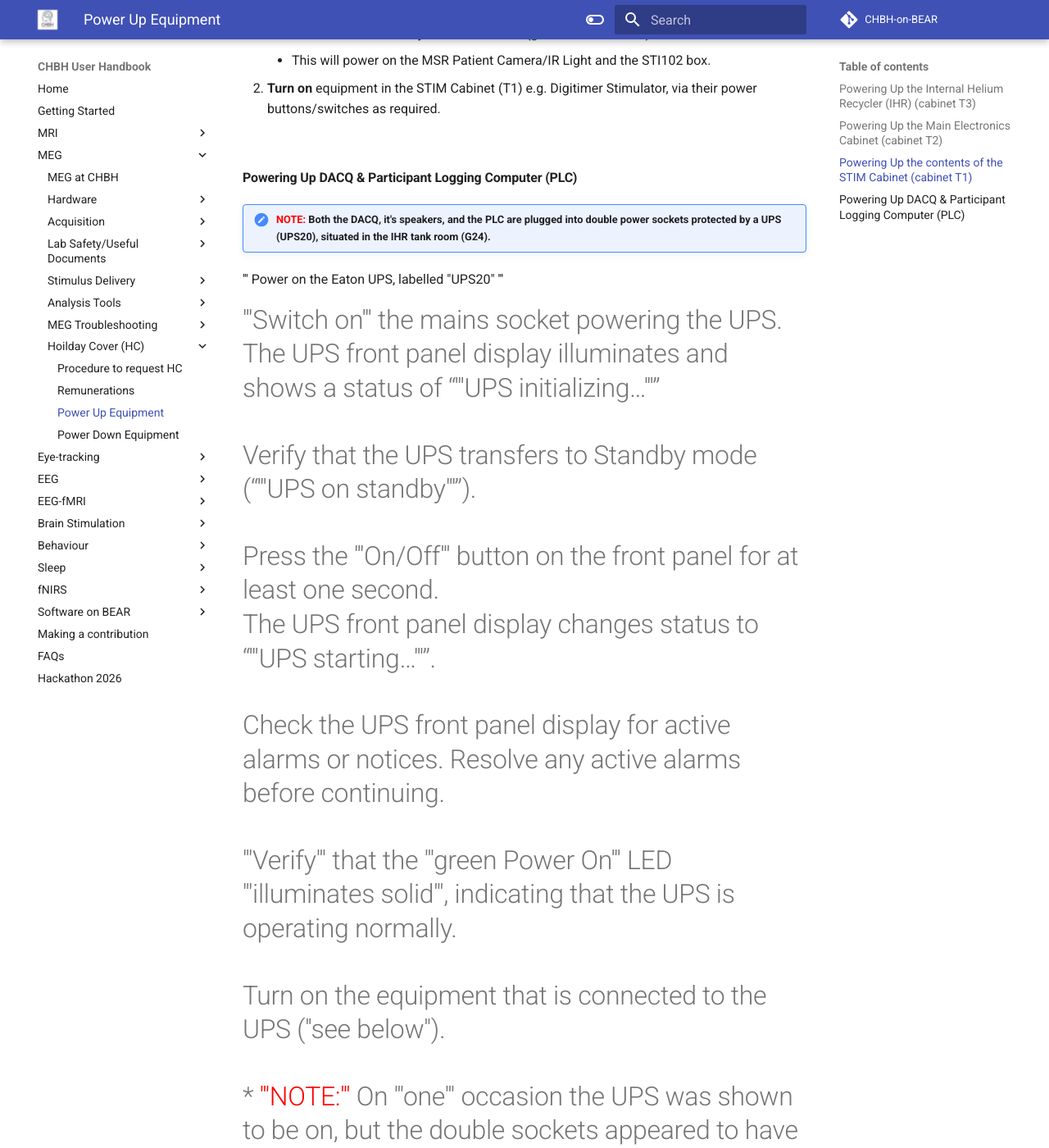
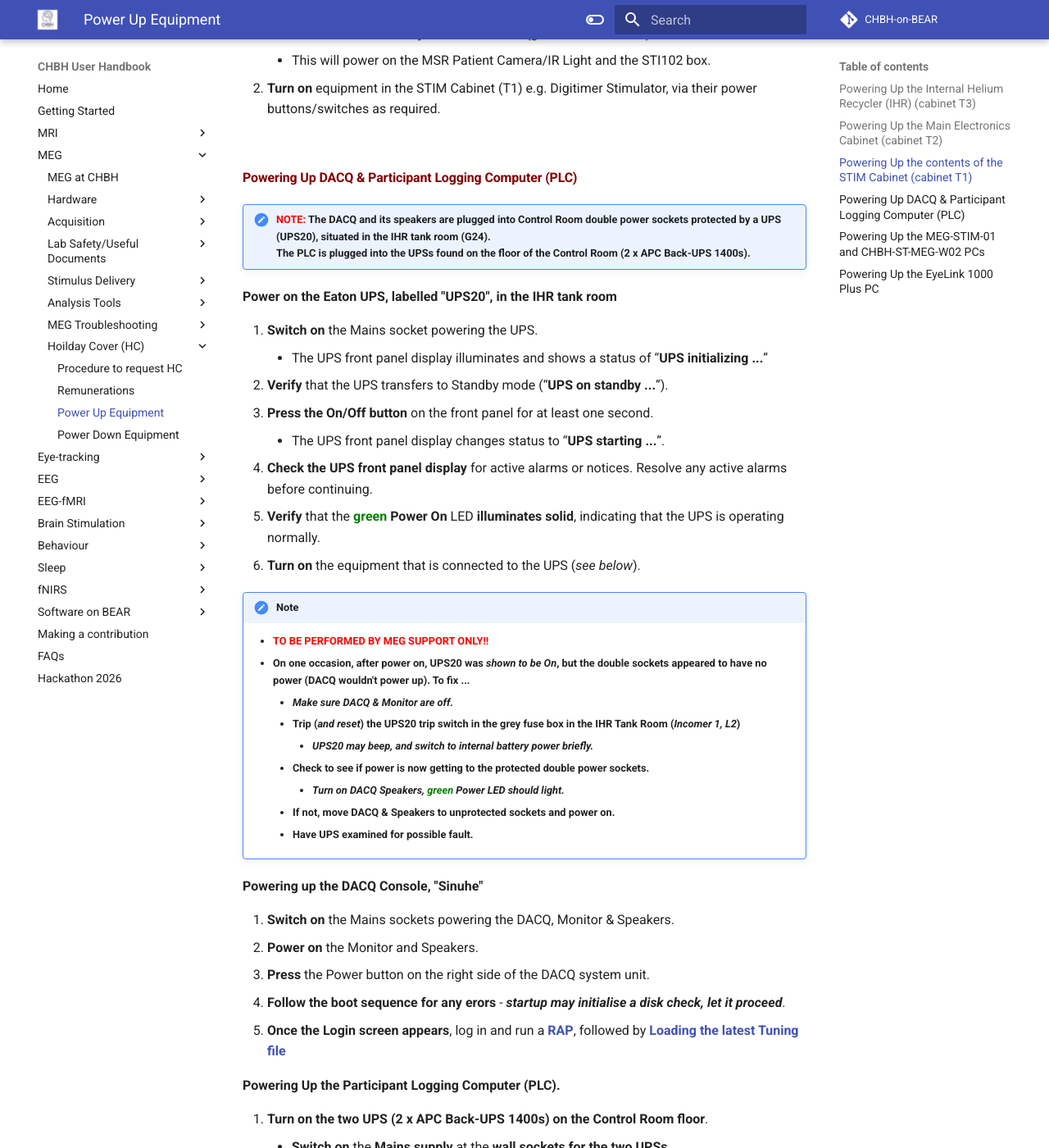
Before and after one commit to chbh-opensource/chbh-on-bear, an MkDocs documentation site: the page built from docs/meg/troubleshooting/power_up.md, in a window 1280 px wide and 1400 px high, scrolled down 2482 px. Shown: the whole window at 82% size. Built offline with MkDocs 1.6.1 and Material for MkDocs 9.7.7, drawn with Linux system fonts in a browser that asks for light colours; comment, search, counter and statistics services are not loaded; some of the changed text lies outside the part shown.

Commit message:
Continuing with MEG HC repo

```diff
--- a/docs/meg/troubleshooting/power_up.md
+++ b/docs/meg/troubleshooting/power_up.md
@@ -1,12 +1,12 @@
 # Power Up Equipment
 
 <big>
-**Cold start power up after mains failure / Service Operations / or at Start-of-Day**
+**<span style="color:maroon">Cold start power up after mains failure / Service Operations / or at Start-of-Day</span>**
 </big>
 
 !!! note "<span style="color:red">NOTE:</span> "*The main electronics cabinet has been equipped with a power failure release main switch to ensure proper boot-up sequence of the computers. The following instructions are to be used  after mains power to the main electronics cabinet has been off due to mains failure or because the power to the three isolation transformers in the IHR tank room has been disconnected e.g. for service operations*"."
 
-#### Powering Up the Internal Helium Recycler (IHR) (cabinet T3)
+#### <span style="color:maroon">Powering Up the Internal Helium Recycler (IHR) (cabinet T3)</span>
 
 1. **Make sure** the valves are as per this **[Figure 7.38](../../meg/pdfs/Figure_7-38.pdf)**.
 	- *The valves shouldn't have been changed from their defaults since MEG installation.*
@@ -20,7 +20,7 @@
 8. To continue normal operations, click the **Normal Mode** button on the Service GUI.
 
 <br />
-#### Powering Up the Main Electronics Cabinet (cabinet T2)
+#### <span style="color:maroon">Powering Up the Main Electronics Cabinet (cabinet T2)</span>
 
 !!! note "<span style="color:red">NOTE:</span> The Main Electronics Cabinet (T2) is protected by a UPS (UPS21), situated in the IHR tank room (G24)."
 
@@ -58,60 +58,71 @@ The **[Power Control Panel](../../images/meg/DSP_Electronics.jpg)** of the Main
 !!! note "<span style=color:red>NOTE:</span> Each time the MEG front end is powered it must be initialized by running a [RAP](../../meg/acquisition/rap.md).<br /> Also the latest tuning file must be loaded, via Tuner.<br /><span style=color:red>**NOTE:**</span> For optimum noise performance, let the Preamplifiers stabilize for approximately 1-2 hours before commencing MEG measurements."
 
 <br />
-#### Powering Up the contents of the STIM Cabinet (cabinet T1)
+#### <span style="color:maroon">Powering Up the contents of the STIM Cabinet (cabinet T1)</span>
 
 1. **Switch on** the filtered 6way Mains extension (**<span style="color:green">green</span>** rocker switch).
 	 - This will power on the MSR Patient Camera/IR Light and the STI102 box.
 2. **Turn on** equipment in the STIM Cabinet (T1) e.g. Digitimer Stimulator, via their power buttons/switches as required.
 
 <br />
-#### Powering Up DACQ & Participant Logging Computer (PLC)
+#### <span style="color:maroon">Powering Up DACQ & Participant Logging Computer (PLC)</span>
 
-!!! note "<span style="color:red">NOTE:</span> Both the DACQ, it's speakers, and the PLC are plugged into double power sockets protected by a UPS (UPS20), situated in the IHR tank room (G24)."
+!!! note "<span style="color:red">NOTE:</span> The DACQ and its speakers are plugged into Control Room double power sockets protected by a UPS (UPS20), situated in the IHR tank room (G24).<br /> The PLC is plugged into the UPSs found on the floor of the Control Room (2 x APC Back-UPS 1400s)."
 
-''' Power on the Eaton UPS, labelled "UPS20" '''
+**Power on the Eaton UPS, labelled "UPS20", in the IHR tank room**
 
-# '''Switch on''' the mains socket powering the UPS. <br /> The UPS front panel display illuminates and shows a status of “'''UPS initializing…'''”
-# Verify that the UPS transfers to Standby mode (“'''UPS on standby'''”).
-# Press the '''On/Off''' button on the front panel for at least one second. <br /> The UPS front panel display changes status to “'''UPS starting…'''”.
-# Check the UPS front panel display for active alarms or notices. Resolve any active alarms before continuing.
-# '''Verify''' that the '''green Power On''' LED '''illuminates solid''', indicating that the UPS is operating normally.
-# Turn on the equipment that is connected to the UPS (''see below'').
-#* <span style="color:red">'''NOTE:'''</span> On '''one''' occasion the UPS was shown to be on, but the double sockets appeared to have no power. If this happens again...
-#** Make sure DACQ & PLC are powered down.
-#** Trip (and reset) the '''UPS20''' trip switch in the grey fuse box in the IHR tank room (Incomer 1, L2).
-#** Check to see if power is now getting to the protected double power sockets.
-#*** ''Turn on DACQ PC Speakers, green Power LED should light.''
-#** If not, move DACQ & PLC to unprotected sockets and have UPS examined for possible fault.
+1. **Switch on** the Mains socket powering the UPS.
+	- The UPS front panel display illuminates and shows a status of “**UPS initializing ...**”
+2. **Verify** that the UPS transfers to Standby mode (“**UPS on standby ...**”).
+3. **Press the On/Off button** on the front panel for at least one second.
+	- The UPS front panel display changes status to “**UPS starting ...**”.
+4. **Check the UPS front panel display** for active alarms or notices. Resolve any active alarms before continuing.
+5. **Verify** that the **<span style="color:green">green</span> Power On** LED **illuminates solid**, indicating that the UPS is operating normally.
+6. **Turn on** the equipment that is connected to the UPS (*see below*).
 
-''' Powering up the DACQ Console "''Sinuhe''" '''
-# '''Switch on''' the mains sockets powering the DACQ, Monitor & Speakers.
-# '''Power on''' the Monitor and Speakers.
-# '''Press''' the Power button on the right side of the DACQ system unit.
-# After a while the Monitor should display the Log In screen.
-#* ''Any member of Ole's group knows the DACQ username/password.''
+!!! Note
+	- **<span style="color:red">TO BE PERFORMED BY MEG SUPPORT ONLY!!</span>**
+	 - **On one occasion, after power on, UPS20 was *shown to be On*, but the double sockets appeared to have no power (DACQ wouldn't power up). To fix ...**
+		- ***Make sure DACQ & Monitor are off.***
+		- **Trip (*and reset*) the UPS20 trip switch in the grey fuse box in the IHR Tank Room (*Incomer 1, L2*)**
+			- ***UPS20 may beep, and switch to internal battery power briefly.***
+		- **Check to see if power is now getting to the protected double power sockets.**
+			- ***Turn on DACQ Speakers, <span style="color:green">green</span> Power LED should light.***
+		- **If not, move DACQ & Speakers to unprotected sockets and power on.**
+		- **Have UPS examined for possible fault.**
 
-''' Powering Up the Participant Logging Computer (PLC)  '''
+**Powering up the DACQ Console, "Sinuhe"**
 
-# '''Switch on''' the mains sockets powering the PLC and Monitor.
-# '''Power on''' the Monitor.
-# '''Press''' the power button on the front of the PLC.
-# After a while the Monitor should '''display''' the Participant Logging '''information screen'''.
+1. **Switch on** the Mains sockets powering the DACQ, Monitor & Speakers.
+2. **Power on** the Monitor and Speakers.
+3. **Press** the Power button on the right side of the DACQ system unit.
+4. **Follow the boot sequence for any erors** - ***startup may initialise a disk check, let it proceed***.
+5. **Once the Login screen appears**, log in and run a **[RAP](../../meg/acquisition/rap.md)**, followed by **[Loading the latest Tuning file](../../meg/acquisition/restart_acquisition.md/#loading-a-tuning-file)**
+
+**Powering Up the Participant Logging Computer (PLC).**
+
+1. **Turn on the two UPS (2 x APC Back-UPS 1400s) on the Control Room floor**.
+	- **Switch on** the **Mains supply** at the **wall sockets for the two UPSs.**
+	- **Press** and **hold the Power button** for **approximately 0.5 to 1 second**. The Unit **should beep, indicating it is turning on**.
+	- **Front panel **<span style="color:green">green</span>** "On Line" LED should light, confirming the UPS is powered and operating normally**.
+2. **Switch on** the Monitor.
+3. **Press** the power button on the front of the PLC.
+4. After a while the Monitor should **display** the **first** Participant Logging **information screen**.
+
 <br />
+#### <span style="color:maroon">Powering Up the MEG-STIM-01 and CHBH-ST-MEG-W02 PCs</span>
 
-#### Powering Up the MEG-STIM-01 and CHBH-ST-MEG-W02 PCs
+1. '''Switch on both APC Back-UPS 1400s''', and wait until they are on and operational.
+2. Switch on the associated 8-way bar plug (powers KVM and network mini hub).
+3. Switch on the blue '''PROPixx Controller''' (''the PC Monitor is attached to this''), and '''SOUNDPixx Controller''' (if it is to be used).
+4. Switch on the '''Monitor'''.
+5. Switch on the '''PCs'''.
+	 - ''If a PC doesn't power up, its PSU power switch back right has been unnecessarily turned off. Turn it on again''.
+6.  '''MEG-STIM-01''' requires a password ("TheCHBH"), '''CHBH-ST-MEG-W02''' boots to Windows automatically.
+7. If '''KVM switched to "NEW"''' (switch 3) when PCs booted, the Monitor screen '''will flash 8 times at 2-sec intervals''' (as expected) and then settle down.
 
-# '''Switch on both APC Back-UPS 1400s''', and wait until they are on and operational.
-# Switch on the associated 8-way bar plug (powers KVM and network mini hub).
-# Switch on the blue '''PROPixx Controller''' (''the PC Monitor is attached to this''), and '''SOUNDPixx Controller''' (if it is to be used).
-# Switch on the '''Monitor'''.
-# Switch on the '''PCs'''.
-#* ''If a PC doesn't power up, its PSU power switch back right has been unnecessarily turned off. Turn it on again''.
-# '''MEG-STIM-01''' requires a password ("TheCHBH"), '''CHBH-ST-MEG-W02''' boots to Windows automatically.
-# If '''KVM switched to "NEW"''' (switch 3) when PCs booted, the Monitor screen '''will flash 8 times at 2-sec intervals''' (as expected) and then settle down.
 <br />
-
-#### Powering Up the EyeLink 1000 Plus PC ===
+#### <span style="color:maroon">Powering Up the EyeLink 1000 Plus PC</span>
 
 ''' <span style="color:red">NOTE: </span> Relevant STIM PC will need to be powered up to allow network communication to the EyeLink PC (both APC Back-UPS 1400s will need to be powered).'''
 
--- a/mkdocs.yml
+++ b/mkdocs.yml
@@ -141,6 +141,7 @@ nav:
       - Delock Parallel Port Card: meg/stimulus/delock_pp_card.md
       - Ishihara Colour Vision Deficiency: meg/stimulus/ishihara.md
     - Analysis Tools:
+      - Collaborations: meg/analysis/flux_pipeline.md
       - MaxFilter Fine-Calibration files: meg/analysis/maxfiltercalfiles.md
       - MNE-Python: meg/analysis/mne.md
       - Phantom Measurement: meg/analysis/phantom_measurement.md
```
Also changed, not shown: docs/meg/acquisition/rap.md (+6 -6 lines), docs/meg/analysis/flux_pipeline.md (added, +7 -0 lines), docs/meg/troubleshooting/shutdown_restart.md (+14 -5 lines).
